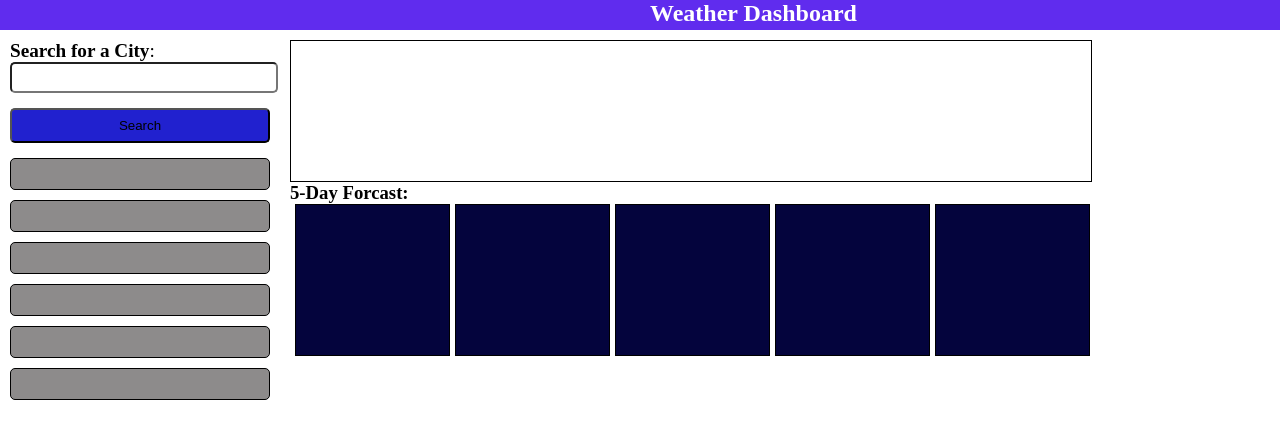
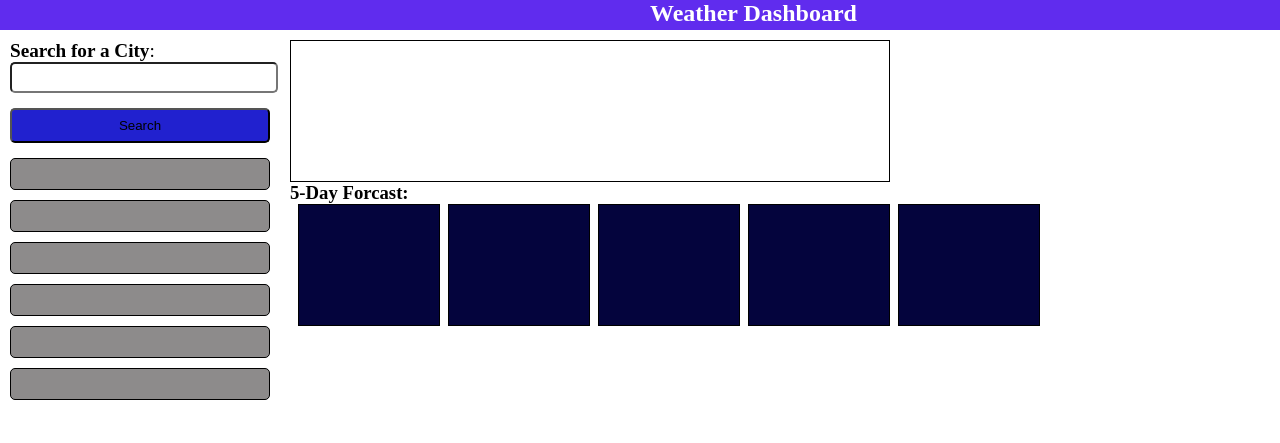
Before and after one commit to Andupa/hw6-weather-dashboard-api, a plain HTML site: page index.html in a window 1280 px wide. Drawn offline with nearby package versions, Linux system fonts and the light colour scheme.

Commit message:
css file update

```diff
--- a/Develop/cs/style.css
+++ b/Develop/cs/style.css
@@ -38,12 +38,12 @@ position: relative;
 
  }
   #days-forcast div{
-    width: 153px;
+    width: 140px;
     border: 0.1px solid black;
      background-color:  #04043d;
-     margin-left: 5px;
+     margin-left: 8px;
+     height: 120px;
 
-     height: 150px;
   }
 
  .weather{
@@ -76,7 +76,7 @@ position: relative;
  #current-date{
     border:0.25px solid black;
     height: 140px;
-    width: 800px;
+    width: 75git0px;
  }
  .head-class{
    padding-left: 650px;
```
